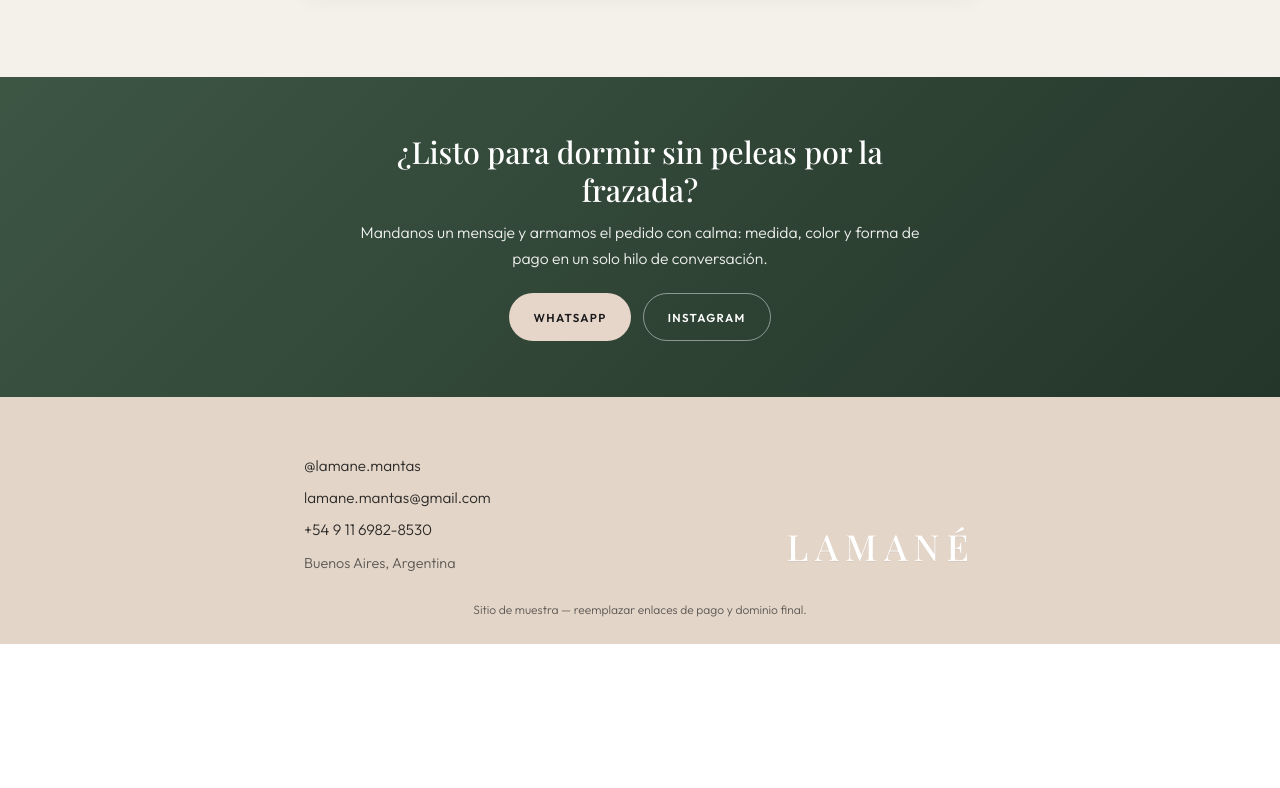
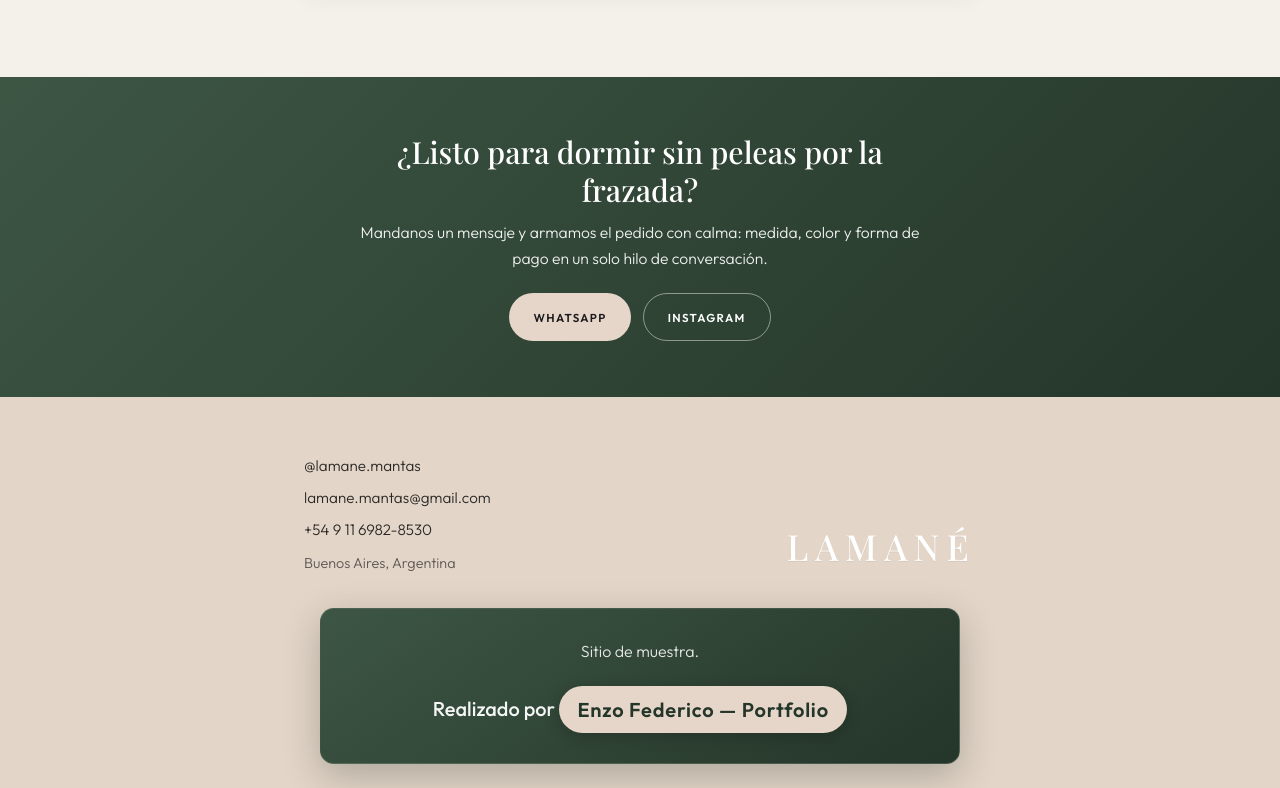
Before and after one commit to enzo369-htm/mantaslaman-, a website: page index.html in a window 1280 px wide. Shown: the part 4305-5093 px from the top of the page. Before the commit the page ends 4949 px from the top, so only its background shows below. Drawn offline with nearby package versions, Linux system fonts and the light colour scheme; a web font is replaced by a local one.

```diff
--- a/public/index.html
+++ b/index.html
@@ -336,7 +336,18 @@
         </div>
         <p class="site-footer__logo" aria-hidden="true">LAMANÉ</p>
       </div>
-      <p class="site-footer__note wrap">Sitio de muestra — reemplazar enlaces de pago y dominio final.</p>
+      <div class="site-footer__note-box wrap">
+        <p class="site-footer__note">Sitio de muestra.</p>
+        <p class="site-footer__credit">
+          Realizado por
+          <a
+            class="site-footer__credit-link"
+            href="https://portfolio-web-11.vercel.app/?utm_source=ig&utm_medium=social&utm_content=link_in_bio"
+            target="_blank"
+            rel="noopener noreferrer"
+          >Enzo Federico — Portfolio</a>
+        </p>
+      </div>
     </footer>
 
     <div class="sticky-cta" role="navigation" aria-label="Acciones rápidas">
--- a/package.json
+++ b/package.json
@@ -2,8 +2,8 @@
   "name": "lamane-mantas",
   "private": true,
   "scripts": {
-    "dev": "python3 -m http.server 5173 --directory public",
-    "start": "python3 -m http.server 5173 --directory public",
+    "dev": "python3 -m http.server 5173",
+    "start": "python3 -m http.server 5173",
     "build": "node -e \"process.exit(0)\""
   }
 }
--- a/public/styles.css
+++ b/styles.css
@@ -888,9 +888,54 @@ footer[id] {
   text-shadow: 0 1px 0 rgba(0, 0, 0, 0.06);
 }
 
+.site-footer__note-box {
+  margin: 2rem auto 0;
+  max-width: 40rem;
+  padding: clamp(1.35rem, 4vw, 1.85rem) clamp(1.25rem, 4vw, 2rem);
+  text-align: center;
+  background: linear-gradient(145deg, var(--hero-green-mid) 0%, var(--hero-green-deep) 100%);
+  border-radius: 0.85rem;
+  box-shadow: 0 12px 36px rgba(36, 53, 41, 0.28);
+  border: 1px solid rgba(255, 255, 255, 0.12);
+}
+
 .site-footer__note {
-  margin: 1.5rem auto 0;
-  font-size: 0.75rem;
-  color: var(--text-muted);
-  text-align: center;
+  margin: 0 0 1rem;
+  font-size: 1rem;
+  line-height: 1.6;
+  color: rgba(255, 255, 255, 0.88);
 }
+
+.site-footer__credit {
+  margin: 0;
+  font-size: clamp(1.05rem, 2.8vw, 1.25rem);
+  line-height: 1.5;
+  font-weight: 500;
+  color: rgba(255, 255, 255, 0.95);
+}
+
+.site-footer__credit-link {
+  display: inline-block;
+  margin-top: 0.35rem;
+  padding: 0.55rem 1.15rem;
+  font-size: 1em;
+  font-weight: 600;
+  letter-spacing: 0.04em;
+  color: var(--hero-green-deep);
+  background: var(--circle);
+  text-decoration: none;
+  border-radius: var(--radius-full);
+  box-shadow: 0 4px 16px rgba(0, 0, 0, 0.2);
+  transition: transform 0.2s ease, box-shadow 0.2s ease, background 0.2s ease;
+}
+
+.site-footer__credit-link:hover {
+  background: #fff;
+  transform: translateY(-2px);
+  box-shadow: 0 8px 24px rgba(0, 0, 0, 0.25);
+}
+
+.site-footer__credit-link:focus-visible {
+  outline: 2px solid var(--circle);
+  outline-offset: 3px;
+}
```
Also changed, not shown: app.js (renamed from public/app.js), vercel.json (deleted).
